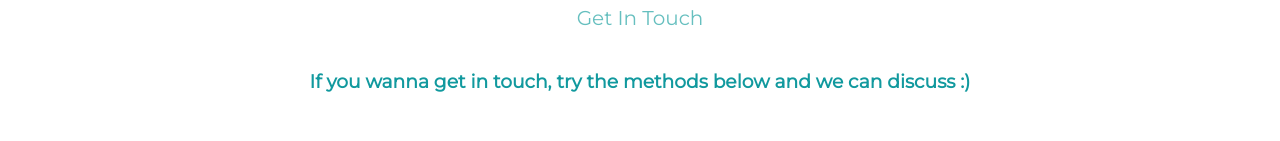
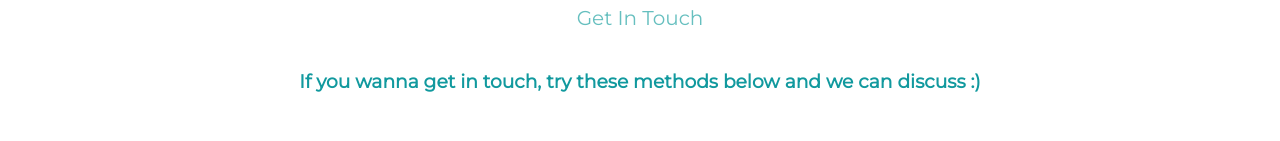
Before and after one commit to Joel-Joseph-George/Personal-Site, a plain HTML site: page index.html in a window 1280 px wide. Shown: the part 1837-1978 px from the top of the page. Drawn offline with Linux system fonts and the light colour scheme.

Commit message:
Update index.html

```diff
--- a/index.html
+++ b/index.html
@@ -43,7 +43,7 @@
     <hr>
     <div class="contact-me">
       <h2>Get In Touch</h2>
-      <h3 class="contact-desc">If you wanna get in touch, try the methods below and we can discuss :)</h3>
+      <h3 class="contact-desc">If you wanna get in touch, try these methods below and we can discuss :)</h3>
 
       <a class="btn" href="mailto:joelpadeesseril@email.com">CONTACT ME</a>
     </div>
```
